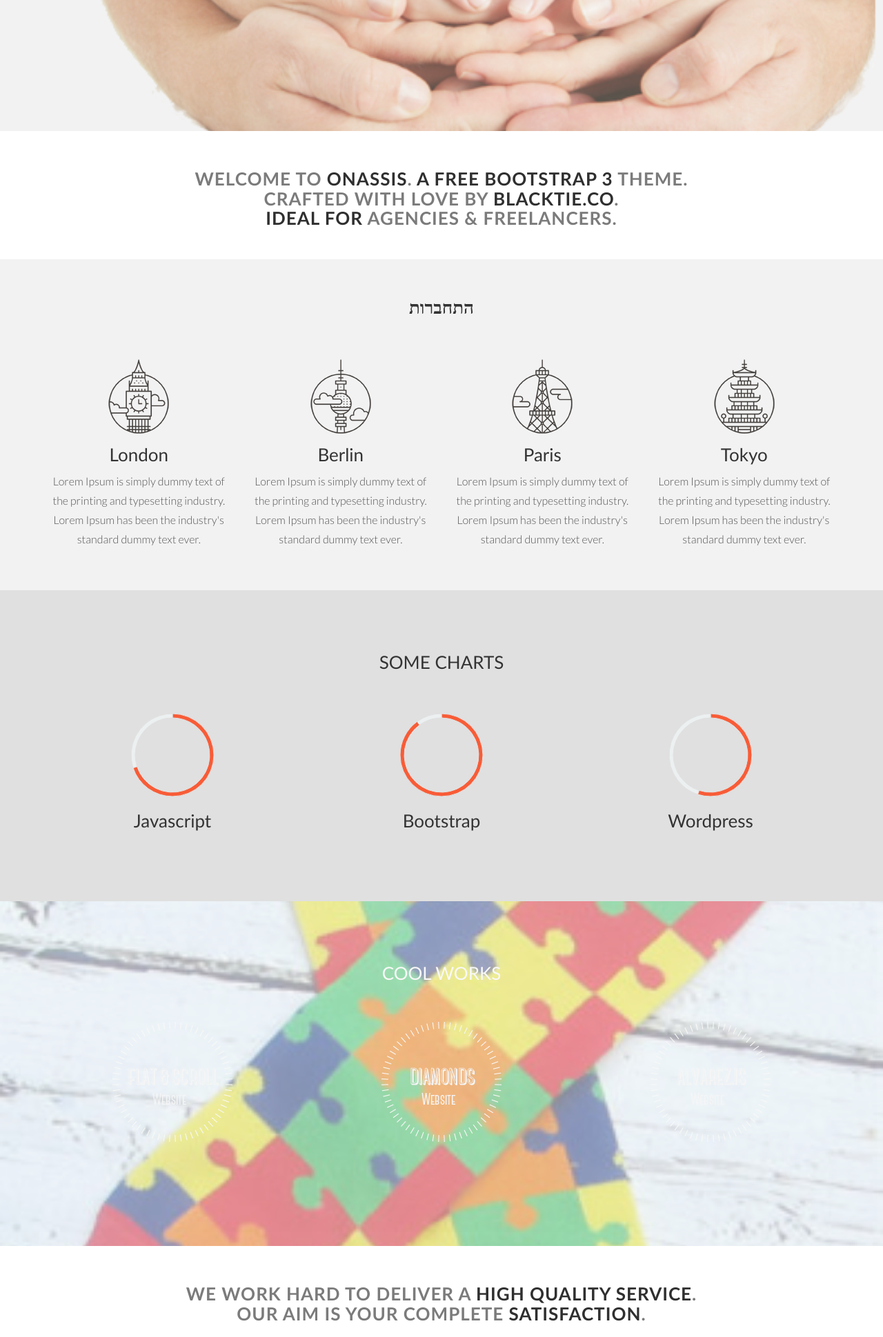
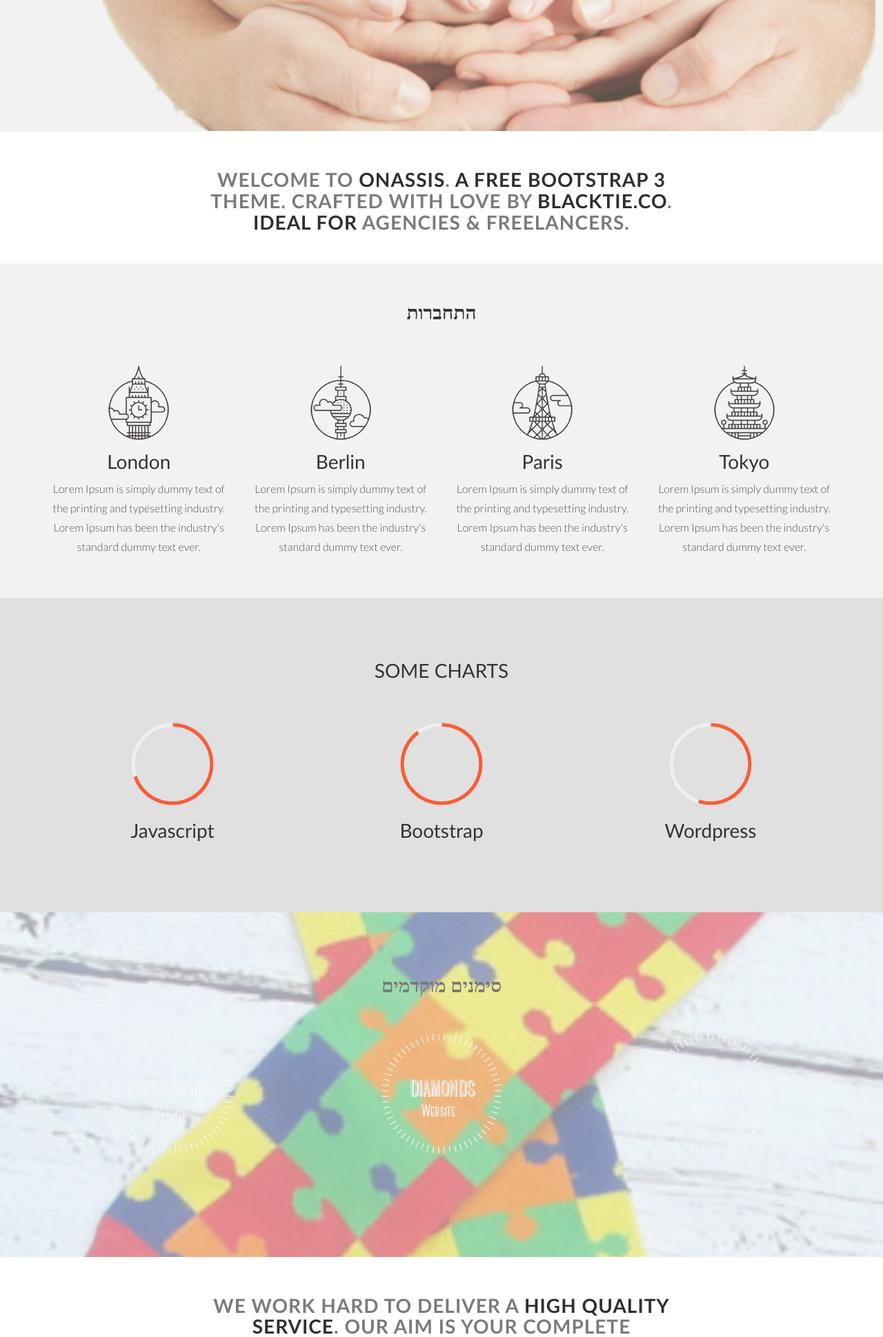
Before and after one commit to Tal-C/Early-Diagnosis-Of-Autism, a Flask app: page / in a window 1280 px wide. Shown: the part 500-2439 px from the top of the page at 69% size. Run offline with Flask 2, Linux system fonts and the light colour scheme; some libraries are stand-ins or nearby versions.

Commit message:
minor changes

```diff
--- a/EDIA/EDIA/FlaskApp/static/css/main.css
+++ b/EDIA/EDIA/FlaskApp/static/css/main.css
@@ -25,9 +25,10 @@ h1, h2 {
     font-weight: 300;
     color: #333;
 }
+
 h3, h4, h5, h6 {
     font-family: Calibri;
-    font-size: 26px;
+    font-size: 28px;
     font-weight: 300;
     color: #333;
 }
@@ -148,7 +149,10 @@ a:after {
 
 
 #portfoliowrap h3 {
-	color: #ffffff;
+	color: #000000;
+    font-size: 28px;
+    font-weight: 300;
+    font-family: Calibri;
 }
 
 .port-space {
--- a/EDIA/EDIA/FlaskApp/templates/index.html
+++ b/EDIA/EDIA/FlaskApp/templates/index.html
@@ -186,7 +186,7 @@
     <div id="portfoliowrap">
         <div class="container">
             <div class="row">
-                <h3>COOL WORKS</h3>
+                <h3><b>סימנים מוקדמים</b></h3>
                 <br>
                 <br>
                 <div class="col-lg-4 port-space">
@@ -218,7 +218,7 @@
     <div id="g">
         <div class="container">
             <div class="row">
-                <h3>ABOUT US</h3>
+                <h3><b>אודות</b></h3>
                 <br>
                 <br>
                 <div class="col-lg-2"></div>
```
